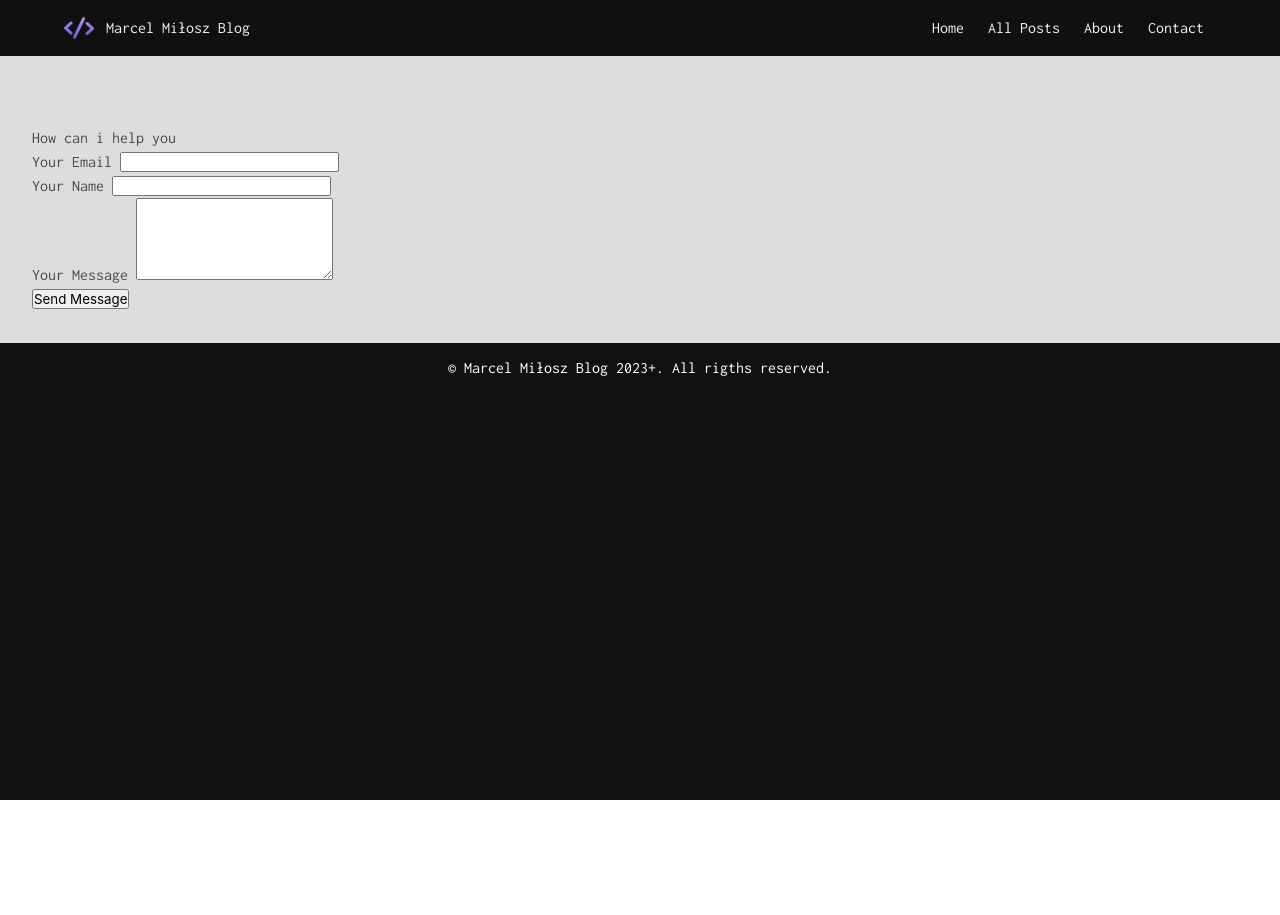
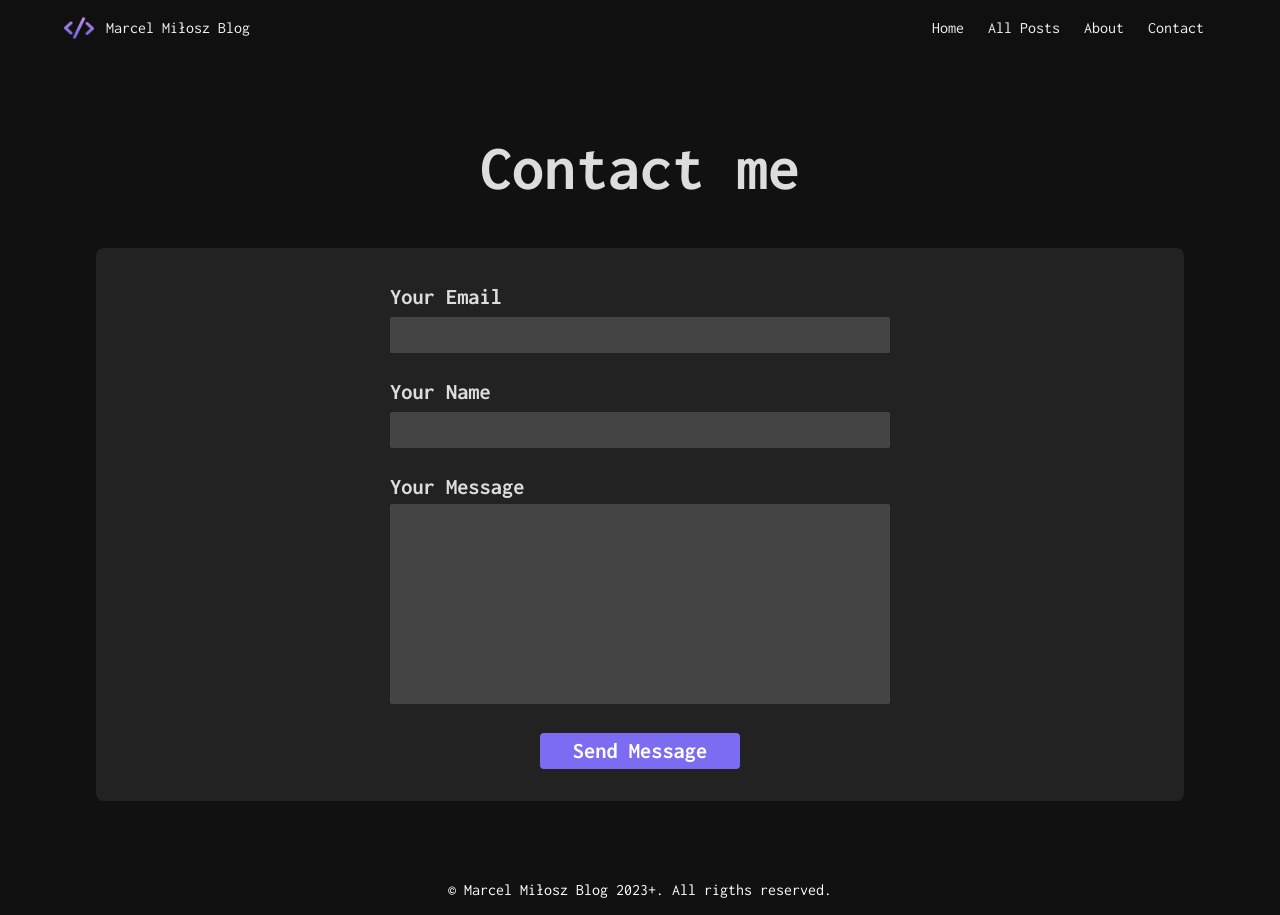
Before and after one commit to marcelmilosz/myBlog-NextJs-React-MongoDb, a Next.js app: page /contact in a window 1280 px wide. Before the commit the page ends 800 px from the top, so only its background shows below. Built offline with nearby package versions, Linux system fonts and the light colour scheme.

Commit message:
Added notification and contact page

```diff
--- a/components/contact/contact-form.js
+++ b/components/contact/contact-form.js
@@ -90,19 +90,18 @@ function ContactForm() {
 
     return (
         <section className={classes.ContactForm}>
-            <h1> How can i help you </h1>
             <form className={classes.form} onSubmit={sendMessageHandler}>
                 <div className={classes.controls}>
                     <div className={classes.control}>
-                        <label htmlFor="email"> Your Email </label>
+                        <label htmlFor="email"> Your Email </label> <br />
                         <input type='email' id='email' required value={enteredEmail} onChange={(e) => { setEnteredEmail(e.target.value) }} />
                     </div>
                     <div className={classes.control}>
-                        <label htmlFor="name"> Your Name </label>
+                        <label htmlFor="name"> Your Name </label><br />
                         <input type='text' id='name' required value={enteredName} onChange={(e) => { setEnteredName(e.target.value) }} />
                     </div>
                     <div className={classes.control}>
-                        <label htmlFor="message"> Your Message </label>
+                        <label htmlFor="message"> Your Message </label><br />
                         <textarea rows='5' id='message' value={enteredMessage} required onChange={(e) => { setEnteredMessage(e.target.value) }}></textarea>
                     </div>
 
--- a/components/contact/contact-form.module.scss
+++ b/components/contact/contact-form.module.scss
@@ -1,9 +1,106 @@
+@import "../../src/styles/mixins.scss";
+
 .ContactForm {
     width: 100%;
     height: 100%;
 
-    background-color: #ddd;
+    background-color: #222;
+    border-radius: 8px;
 
     padding: 2rem;
-    padding-top: 70px;
+
+    display: flex;
+    align-items: center;
+    justify-content: center;
+
+    .form {
+        width: 100%;
+        height: 100%;
+
+        display: flex;
+        align-items: center;
+        justify-content: center;
+
+        .controls {
+            width: 100%;
+            height: 100%;
+
+            display: flex;
+            align-items: center;
+            justify-content: center;
+            flex-direction: column;
+
+            gap: 1.4rem;
+
+            input {
+                min-width: 500px;
+                font-size: 1.4rem;
+                padding: 0.4rem;
+                font-family: inherit;
+                border: 0;
+                border-radius: 2px;
+                outline: none;
+                margin-top: 0.2rem;
+                background-color: #444;
+                color: #fff;
+            }
+
+            label {
+                font-size: 1.4rem;
+                font-weight: bold;
+            }
+
+            textarea {
+                min-width: 500px;
+                height: 200px;
+                font-size: 1.2rem;
+                padding: 0.4rem;
+                font-family: inherit;
+                border: 0;
+                border-radius: 2px;
+                outline: none;
+                resize: none;
+                background-color: #444;
+                color: #fff;
+            }
+
+            @include tablet {
+                input {
+                    min-width: 350px;
+                }
+                textarea {
+                    min-width: 350px;
+                }
+            }
+
+            @include mobile {
+                input {
+                    min-width: 280px;
+                }
+                textarea {
+                    min-width: 280px;
+                }
+            }
+
+            button {
+                min-width: 200px;
+                padding: 0.4rem;
+
+                background-color: #7b6cf1;
+                color: #fff;
+                font-weight: 700;
+                font-family: inherit;
+                font-size: 1.4rem;
+                border: 0;
+                border-radius: 4px;
+                cursor: pointer;
+
+                transition: transform 200ms;
+
+                &:hover {
+                    transform: scale(1.05);
+                }
+            }
+        }
+    }
 }
--- a/components/layout/layout.module.scss
+++ b/components/layout/layout.module.scss
@@ -29,7 +29,6 @@
 
 .Page {
     width: 100%;
-    min-height: 100%;
     min-height: 100%;
     padding-top: 56px;
 
--- a/components/ui/notification.js
+++ b/components/ui/notification.js
@@ -19,8 +19,10 @@ function Notification(props) {
 
   return ReactDOM.createPortal((
     <div className={cssClasses}>
-      <h2>{title}</h2>
-      <p>{message}</p>
+      <div className={classes.wrapper}>
+        <h2>{title}</h2>
+        <p>{message}</p>
+      </div>
     </div>
   ), document.getElementById('notifications'));
 }
--- a/components/ui/notification.module.scss
+++ b/components/ui/notification.module.scss
@@ -1,43 +1,53 @@
+@import "../../src/styles/mixins.scss";
+
 .notification {
-  display: flex;
-  justify-content: space-between;
-  align-items: center;
-  color: var(--color-grey-100);
-  background-color: var(--color-grey-800);
-  padding: 0 var(--size-8);
-  box-shadow: 0 1px 8px rgba(0, 0, 0, 0.2);
+  background-color: #222;
   position: fixed;
-  height: 5rem;
+  height: 50px;
   bottom: 0;
   width: 100%;
   left: 0;
-  border-top-right-radius: 0;
-  border-top-left-radius: 0;
-}
 
-.notification h2 {
-  font-size: var(--size-6);
-  margin: 0;
-}
+  display: flex;
+  justify-content: center;
+  align-items: center;
 
-.notification p {
-  margin: 0;
-}
+  opacity: 0.9;
 
-.success {
-  background-color: var(--color-success-500);
-  color: var(--color-grey-800);
-}
+  .wrapper {
+    width: 60%;
+    height: 100%;
+    background-color: transparent;
 
-.error {
-  background-color: var(--color-error-500);
-}
+    display: flex;
+    align-items: center;
+    justify-content: space-between;
 
-@media (min-width: 768px) {
-  .notification {
-    width: 40rem;
-    left: calc(50% - 20rem);
-    border-top-right-radius: 6px;
-    border-top-left-radius: 6px;
+    overflow: hidden;
+
+    padding: 0rem 2rem;
+
+    color: #fff;
+
+    @include tablet {
+      width: 80%;
+    }
+
+    @include mobile {
+      width: 95%;
+    }
+
+    h2 {
+      font-size: 1.1rem;
+      font-weight: 700;
+    }
+  }
+
+  .success {
+    color: #7b6cf1;
+  }
+
+  .error {
+    color: rgb(207, 50, 50);
   }
 }
--- a/next.config.js
+++ b/next.config.js
@@ -1,6 +1,13 @@
 /** @type {import('next').NextConfig} */
 const nextConfig = {
   reactStrictMode: true,
+
+  env: {
+    mongodb_username: 'marcelblog',
+    mongodb_password: 'ubRhMOoAyJIG4jQu',
+    mongodb_cluster: 'myBlog',
+    mongodb_database: 'my-site',
+  }
 }
 
 module.exports = nextConfig
--- a/src/pages/about.js
+++ b/src/pages/about.js
@@ -16,7 +16,7 @@ function AboutPage() {
 
                         <div className={classes.AboutMeContainer}>
                             <Image src={myAvatar} alt="Marcel Milosz" width={100} height={100} />
-                            <p> Welcome to my blog about mastering full stack web development! My name is Marcel and I&apos;m a passionate web developer with years of experience working with various technologies and frameworks. I created this blog to share my knowledge and experience with those who want to become proficient in full stack web development.</p>
+                            <p> Welcome to my blog about mastering full stack web development! My name is <b>Marcel</b> and I&apos;m a passionate web developer with years of experience working with various technologies and frameworks. I created this blog to share my knowledge and experience with those who want to become proficient in full stack web development.</p>
                         </div>
 
                         <div className={classes.AboutBlogContainer}>
--- a/src/pages/api/contact.js
+++ b/src/pages/api/contact.js
@@ -6,7 +6,8 @@ import keys from '../../../mongoKeys.json'
 async function handler(req, res) {
   // res.status(200).json({ name: 'John Doe' })
 
-  const { MONGO_URL } = keys;
+  const { MONGO_URL } = `mongodb+ srv://${process.env.mongodb_username}:${process.env.mongodb_password}@${process.env.mongodb_cluster}.ssb3kaa.mongodb.net/${process.env.mongodb_database}?retryWrites=true&w=majority`
+
 
   if (req.method === 'POST') {
     const { email, name, message } = req.body;
--- a/src/pages/contact.js
+++ b/src/pages/contact.js
@@ -1,6 +1,7 @@
 import ContactForm from "components/contact/contact-form";
 import Head from "next/head";
 import { Fragment } from "react";
+import classes from '../styles/contact.module.scss'
 
 function ContactPage() {
     return (
@@ -9,7 +10,19 @@ function ContactPage() {
                 <title> Contact Me </title>
                 <meta name="description" content='Send me a message!' />
             </Head>
-            <ContactForm />
+            <div className={classes.ContactPage}>
+                <div className="container is-max-widescreen">
+                    <div className='container is-fluid'>
+                        <div className={classes.ContactPageContainer}>
+                            <h1> Contact me </h1>
+
+                            <ContactForm />
+                        </div>
+                    </div>
+                </div>
+            </div>
+
+
         </Fragment>
 
     )
--- /dev/null
+++ b/src/styles/contact.module.scss
@@ -0,0 +1,19 @@
+.ContactPage {
+    width: 100%;
+    height: calc(100% - 50px);
+
+    padding: 4rem 0rem;
+    font-size: 1rem;
+
+    color: #ddd;
+    .ContactPageContainer {
+        width: 100%;
+
+        h1 {
+            font-size: 4rem;
+            font-weight: 700;
+            text-align: center;
+            margin-bottom: 2rem;
+        }
+    }
+}
```
